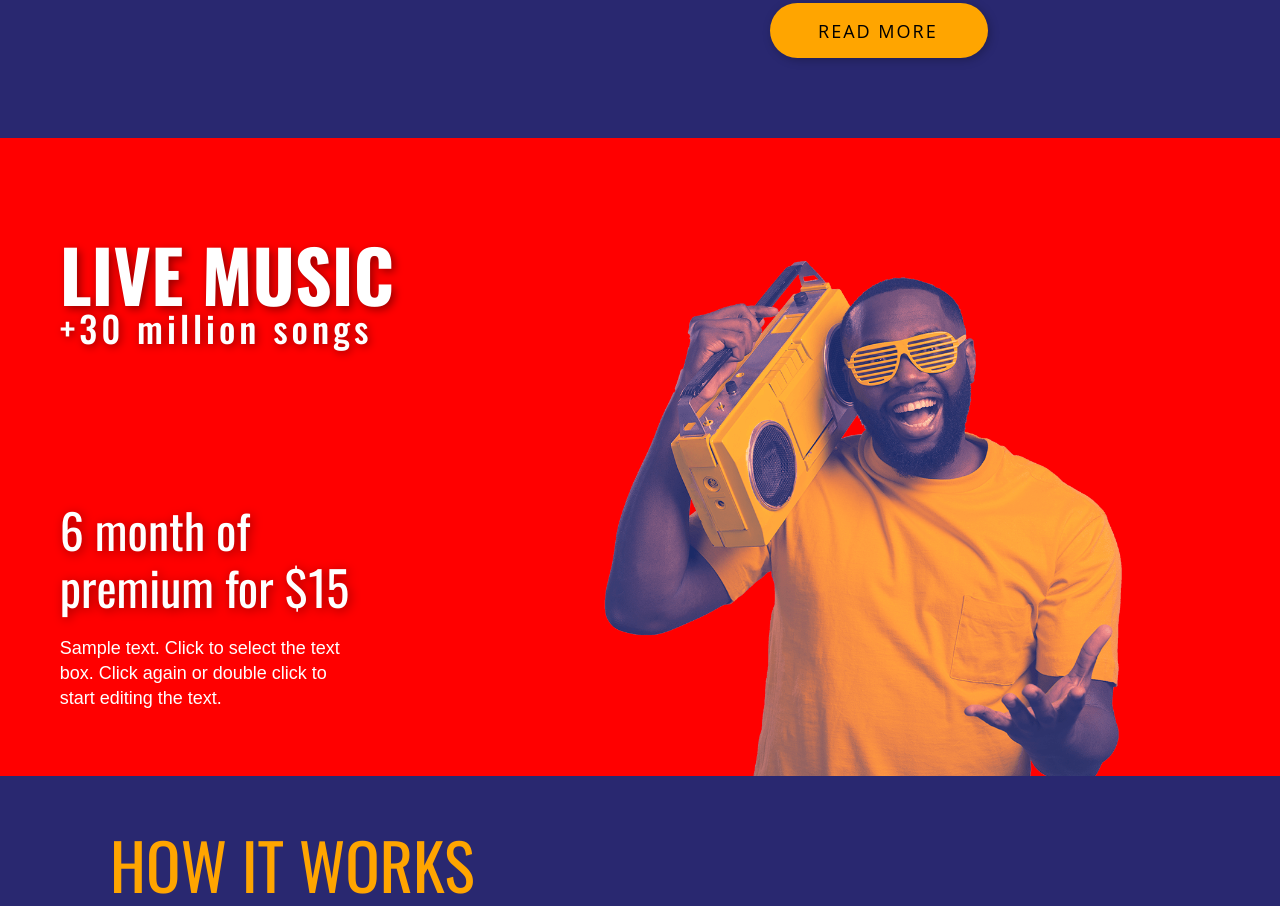
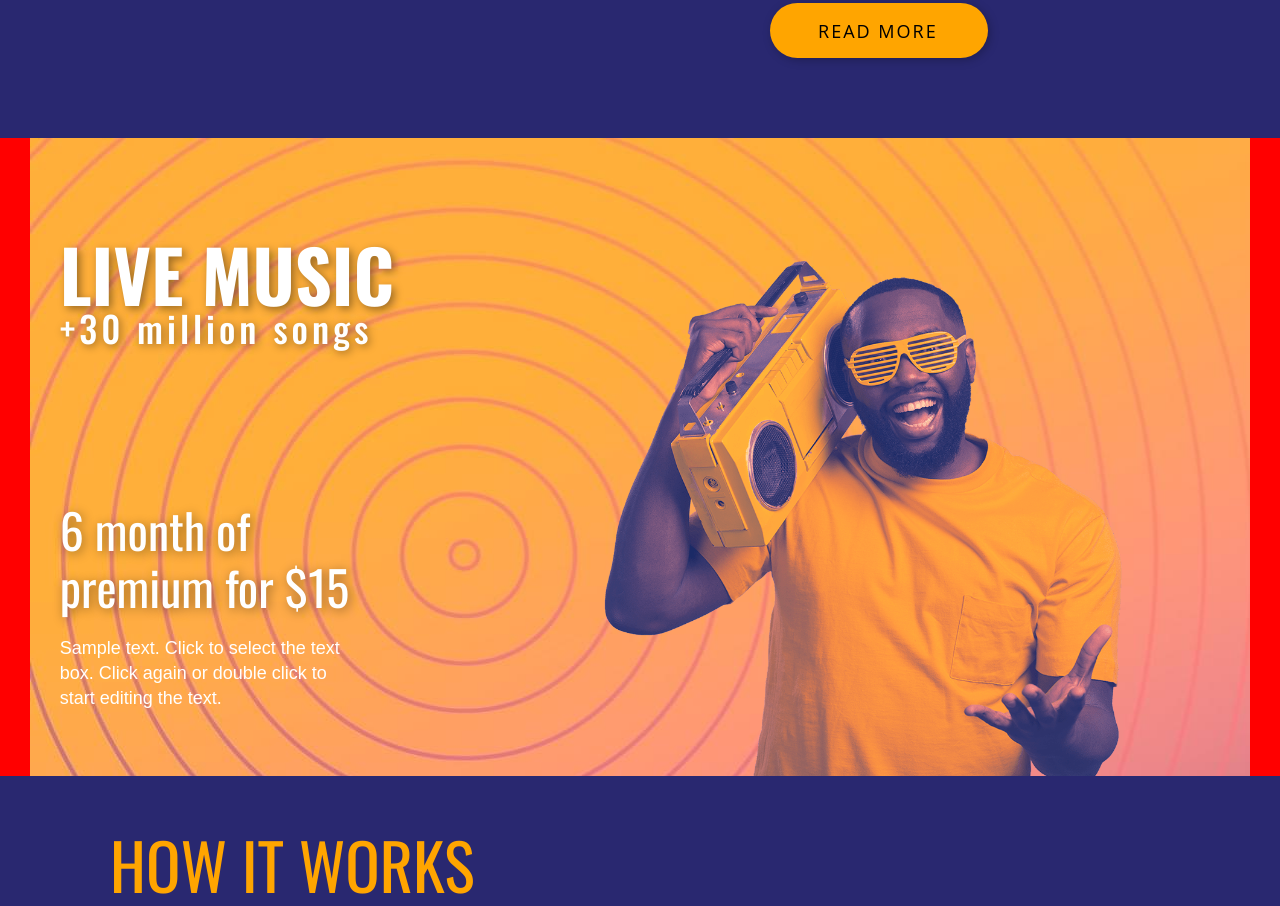
Before and after one commit to Izani-io/MUSIC-REDO, a plain HTML site: page MUSIC/index.html in a window 1280 px wide. Shown: the part 1512-2418 px from the top of the page. Drawn offline with nearby package versions, Linux system fonts and the light colour scheme.

Commit message:
Update extacy.css

```diff
--- a/MUSIC/extacy.css
+++ b/MUSIC/extacy.css
@@ -165,9 +165,13 @@ body{
 }
 
 .sec_c{
-/*     background-image: url(Images/backs.jpg); */
+
      background-color:red;
     background-size: cover;
+}
+
+.caba{
+    background-image: url(Images/backs.jpg);
 }
 
 .cpic{
```
